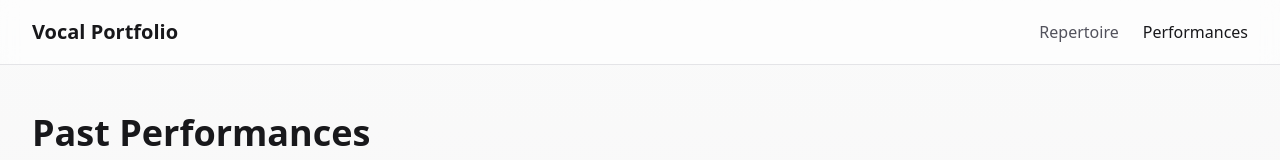
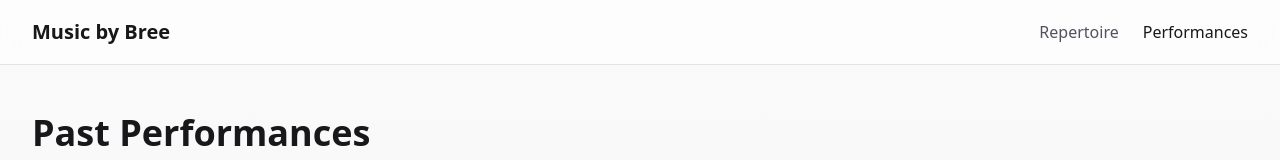
Before and after one commit to bchristie/musicbybree, a Next.js app: page /performances in a window 1280 px wide. Shown: the top 160 px of the page. Built offline with nearby package versions, Linux system fonts and the light colour scheme.

Commit message:
Rebranding

```diff
--- a/app/(public)/performances/page.tsx
+++ b/app/(public)/performances/page.tsx
@@ -6,7 +6,7 @@ export default function PerformancesPage() {
       <header className="border-b border-zinc-200 dark:border-zinc-800 bg-white/50 dark:bg-zinc-950/50 backdrop-blur-sm sticky top-0 z-10">
         <nav className="max-w-7xl mx-auto px-4 sm:px-6 lg:px-8 h-16 flex items-center justify-between">
           <Link href="/" className="text-xl font-bold text-zinc-900 dark:text-zinc-50">
-            Vocal Portfolio
+            Music by Bree
           </Link>
           <div className="flex gap-6">
             <Link
--- a/app/(public)/repertoire/page.tsx
+++ b/app/(public)/repertoire/page.tsx
@@ -6,7 +6,7 @@ export default function RepertoirePage() {
       <header className="border-b border-zinc-200 dark:border-zinc-800 bg-white/50 dark:bg-zinc-950/50 backdrop-blur-sm sticky top-0 z-10">
         <nav className="max-w-7xl mx-auto px-4 sm:px-6 lg:px-8 h-16 flex items-center justify-between">
           <Link href="/" className="text-xl font-bold text-zinc-900 dark:text-zinc-50">
-            Vocal Portfolio
+            Music by Bree
           </Link>
           <div className="flex gap-6">
             <Link
```
